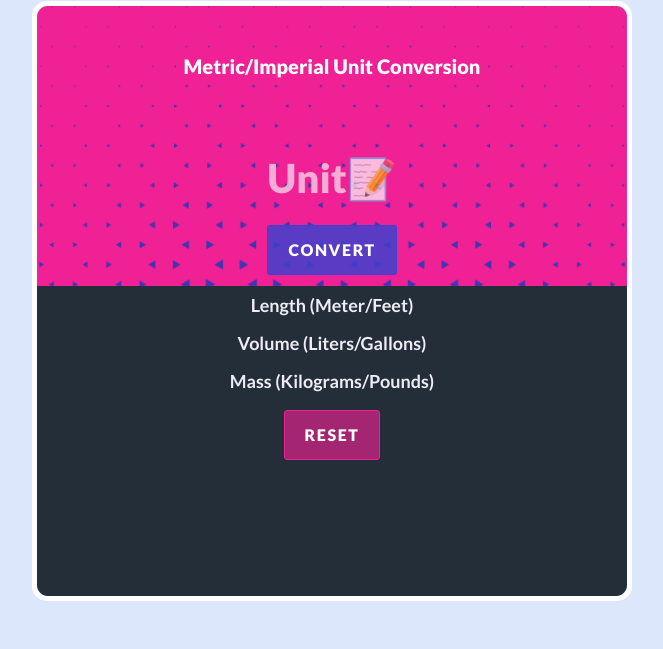
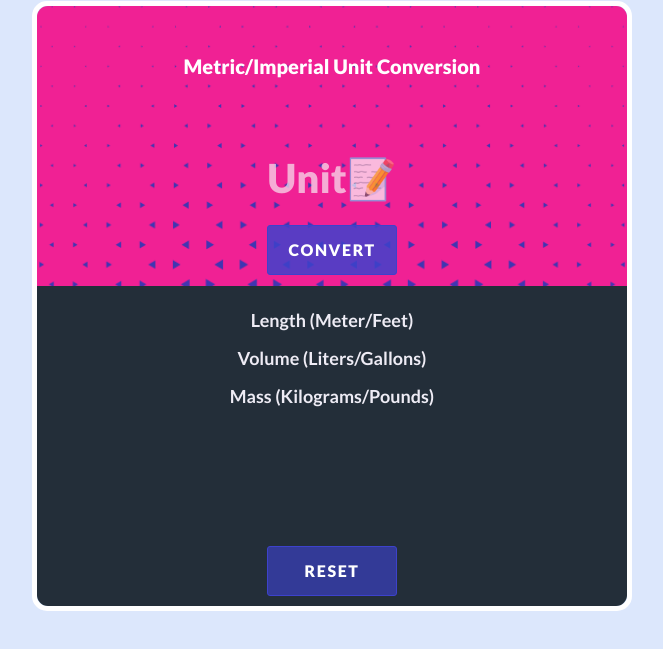
Before and after one commit to gabmartires/SoloProject-Unit-Converter, a website built with Vite: page index.html in a window 1280 px wide. Shown: the part 149-798 px from the top of the page, without its empty margins (308-971 px from the left). Built offline with nearby package versions, Linux system fonts and the light colour scheme.

Commit message:
Added Reset Button

```diff
--- a/index.css
+++ b/index.css
@@ -49,9 +49,12 @@ body {
     background-size: cover;
     border-radius: 11px 11px 0px 0px;
 }
-
+#middle {
+    height: 260px;
+    background-color: #232E39;
+}
 #bottom {
-    height: 300px;
+    height: 50px;
     background-color: #232E39;
     border-radius: 0px 0px 11px 11px;
     padding-bottom: 10px;
@@ -91,10 +94,11 @@ header {
 }
 
 #subheadings{
-    padding-top: 10px;
+    padding-top: 25px;
 }
 
 #convert-btn {
+    width: 130px;
     display: inline-flex;
     justify-content: center;
     align-items: center;
@@ -115,16 +119,16 @@ header {
 }
 
 #reset-btn {
+    width: 130px;
     display: inline-flex;
     justify-content: center;
     align-items: right;
     margin: 0px;
     color: #fff;
-    background-color: rgba(240, 33, 147, 0.631);
-  /*  background-color:rgba(61, 66, 204, 0.644);*/
+    background-color:rgba(61, 66, 204, 0.644);
     font-weight: 800;
     padding: 16px 20px 16px 20px;
-    border: 1px solid rgba(240,33,148,1);
+    border: 1px solid rgb(61, 66, 204);
     border-radius: 3px;
     letter-spacing: .1em;
     font-size: .8em;
@@ -132,5 +136,5 @@ header {
 
 #reset-btn:hover {
     color: #fff;
-    background-color:rgba(240,33,148,1);
+    background-color:rgb(61, 66, 204);
 }
--- a/index.html
+++ b/index.html
@@ -14,7 +14,7 @@
                 <input id="input-el" type="text" placeholder="Unit📝">
                 <button id="convert-btn">CONVERT</button>
             </section>
-            <section id="bottom" class="large-6">
+            <section id="middle" class="large-6">
                 <div id="subheadings">
                 <h2 class="subtitle">Length (Meter/Feet)</h2>
                 <p id="lenght-el" class="results"></p>
@@ -22,8 +22,12 @@
                 <p id="volume-el" class="results"></p>
                 <h2 class="subtitle">Mass (Kilograms/Pounds)</h2>
                 <p id="mass-el" class="results"></p>
+                </div>
+            </section>
+            <section id="bottom" class="large-6">
+                <footer>
                 <button id="reset-btn">RESET</button>
-                </div>
+                </footer>
             </section>
         </div>
         <script src="index.js"></script>
--- a/index.js
+++ b/index.js
@@ -25,6 +25,7 @@ convertBtn.addEventListener("click", function(){
             }
          }
         convert()
+
             function toDOM() {
             lengthEl.innerHTML = `<strong>${number} meters</strong> = ${conversions.feet.toFixed(3)} feet  |  <strong>${number} feet</strong> = ${conversions.meter.toFixed(3)} meters`
             volumeEl.innerHTML = `<strong>${number} liters</strong> = ${conversions.gallon.toFixed(3)} gallons  |  <strong>${number} gallons</strong> = ${conversions.liter.toFixed(3)} liters`
```
